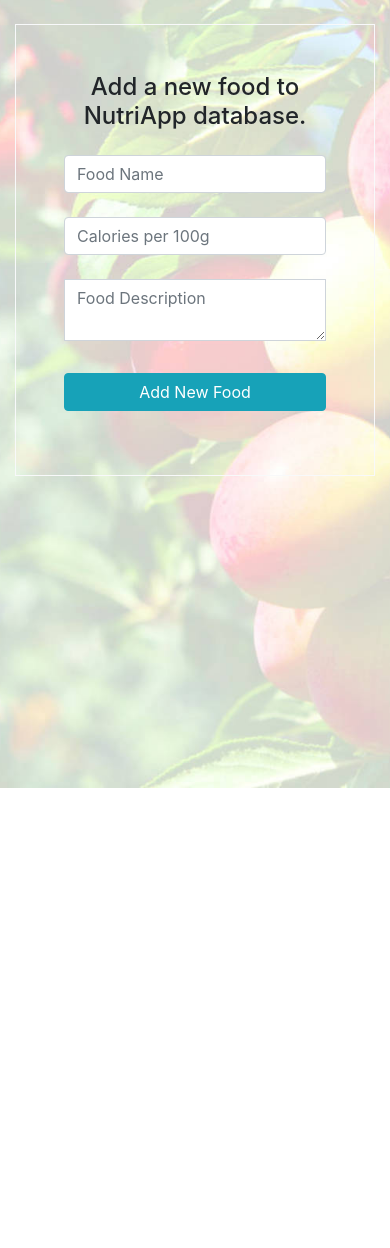
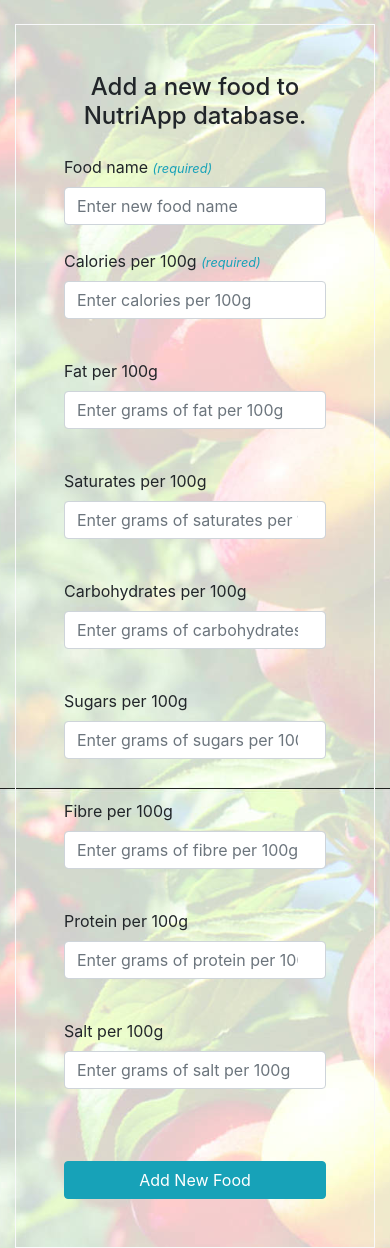
Before and after one commit to evmcodi/PracticalPythonData-CentricDevelopment-MilestoneProject3, a Flask app: page /add_food in a window 390 px wide. Shown: the part 56-1304 px from the top of the page. Before the commit the page ends 844 px from the top, so only its background shows below. Run offline with Flask 2, Linux system fonts and the light colour scheme; some libraries are stand-ins or nearby versions.

Commit message:
feat: Add responsive UI to for 'edit food' template and to 'add_food' template.

```diff
--- a/app.py
+++ b/app.py
@@ -56,13 +56,12 @@ def insert_food():
 @app.route('/edit_food/<food_id>')
 def edit_food(food_id):
     the_food = mdbcollection_food.find_one({"_id": ObjectId(food_id)})
-    # all_categories = mdbcollection_food.categories.find()
-    return render_template('editfood.html', food=the_food, categories=all_categories)
+    app.logger.info(the_food)
+    return render_template('editfood.html', food=the_food)
 
 
 @app.route('/update_food/<food_id>', methods=["POST"])
 def update_food(food_id):
-    # foods = mdbcollection_food.foods
     mdbcollection_food.update({'_id': ObjectId(food_id)},
                  {
                      'food_name': request.form.get('food_name'),
--- a/templates/addfood.html
+++ b/templates/addfood.html
@@ -9,23 +9,72 @@ active
 
 <form class="border border-light p-5" action="{{ url_for('insert_food') }}" method="POST">
 
-    <div class="form-group">
+    <div>
 
         <p class="h4 mb-4 text-center">Add a new food to NutriApp database.</p>
 
+        <div class="form-group">
+            <label>Food name <small class="text-info"><em>(required)</em></small></label>
+            <input name="name_en" class="form-control mb-4" id="defaultContactFormName" type="text"
+                placeholder="Enter new food name" required>
+        </div>
 
-        <input name="name_en" class="form-control mb-4" id="defaultContactFormName" type="text" placeholder="Food Name">
+        <div class="form-row">
+            <div class="form-group col-md-6">
+                <label>Calories per 100g <small class="text-info"><em>(required)</em></small></label>
+                <input name="energy_100g_cal" class="form-control mb-4" id="defaultContactFormEmail" type="number" min=0 step="0.1"
+                    placeholder="Enter calories per 100g" required>
+            </div>
 
-        <input name="energy_100g_cal" class="form-control mb-4" id="defaultContactFormEmail" type="number" placeholder="Calories per 100g">
+            <div class="form-group col-md-6">
+                <label>Fat per 100g</label>
+                <input name="fat_100g" class="form-control mb-4" id="defaultContactFormEmail" type="number" min=0 step="0.1"
+                    placeholder="Enter grams of fat per 100g">
+            </div>
+        </div>
 
-        <textarea name="desc_en" class="form-control rounded-0" id="exampleFormControlTextarea2"
-            placeholder="Food Description"></textarea>
+        <div class="form-row">
+            <div class="form-group col-md-6">
+                <label>Saturates per 100g</label>
+                <input name="saturates_100g" class="form-control mb-4" id="defaultContactFormEmail" type="number" min=0 step="0.1"
+                    placeholder="Enter grams of saturates per 100g">
+            </div>
 
-        <!-- <div class="custom-control custom-checkbox mb-4">
-            <input type="checkbox" class="custom-control-input" id="defaultContactFormCopy">
-            <label class="custom-control-label" for="defaultContactFormCopy">This is a simple food - there is only one
-                ingredient.</label>
-        </div> -->
+            <div class="form-group col-md-6">
+                <label>Carbohydrates per 100g</label>
+                <input name="carb_100g" class="form-control mb-4" id="defaultContactFormEmail" type="number" min=0 step="0.1"
+                    placeholder="Enter grams of carbohydrates per 100g">
+            </div>
+        </div>
+
+        <div class="form-row">
+            <div class="form-group col-md-6">
+                <label>Sugars per 100g</label>
+                <input name="sugars_100g" class="form-control mb-4" id="defaultContactFormEmail" type="number" min=0 step="0.1"
+                    placeholder="Enter grams of sugars per 100g">
+            </div>
+
+            <div class="form-group col-md-6">
+                <label>Fibre per 100g</label>
+                <input name="fibre_100g" class="form-control mb-4" id="defaultContactFormEmail" type="number" min=0 step="0.1"
+                    placeholder="Enter grams of fibre per 100g">
+            </div>
+        </div>
+
+        <div class="form-row">
+            <div class="form-group col-md-6">
+                <label>Protein per 100g</label>
+                <input name="protein_100g" class="form-control mb-4" id="defaultContactFormEmail" type="number" min=0 step="0.1"
+                    placeholder="Enter grams of protein per 100g">
+            </div>
+
+            <div class="form-group col-md-6">
+                <label>Salt per 100g</label>
+                <input name="salt_100g" class="form-control mb-4" id="defaultContactFormEmail" type="number" min=0 step="0.1"
+                    placeholder="Enter grams of salt per 100g">
+            </div>
+        </div>
+
 
         <button class="btn btn-info btn-block" id="addnewfoodbutton" type="submit">Add New Food</button>
     </div>
--- a/templates/foods.html
+++ b/templates/foods.html
@@ -55,7 +55,7 @@ active
                         clip-rule="evenodd" />
                 </svg>
             </button>
-            <button class="p-2 btn btn-outline-info editdeletebtngroup">
+            <a class="p-2 btn btn-outline-info editdeletebtngroup" href="{{url_for('edit_food', food_id=food._id)}}">
                 <svg class="bi bi-pencil" width="1em" height="1em" viewBox="0 0 16 16" fill="currentColor"
                     xmlns="http://www.w3.org/2000/svg">
                     <path fill-rule="evenodd"
@@ -65,7 +65,7 @@ active
                         d="M12.146 6.354l-2.5-2.5.708-.708 2.5 2.5-.707.708zM3 10v.5a.5.5 0 00.5.5H4v.5a.5.5 0 00.5.5H5v.5a.5.5 0 00.5.5H6v-1.5a.5.5 0 00-.5-.5H5v-.5a.5.5 0 00-.5-.5H3z"
                         clip-rule="evenodd" />
                 </svg>
-            </button>
+            </a>
 
             <button class=" p-2 btn btn-outline-success">Add to today</button>
 
```
Also changed, not shown: templates/editfood.html (+86 -0 lines).
